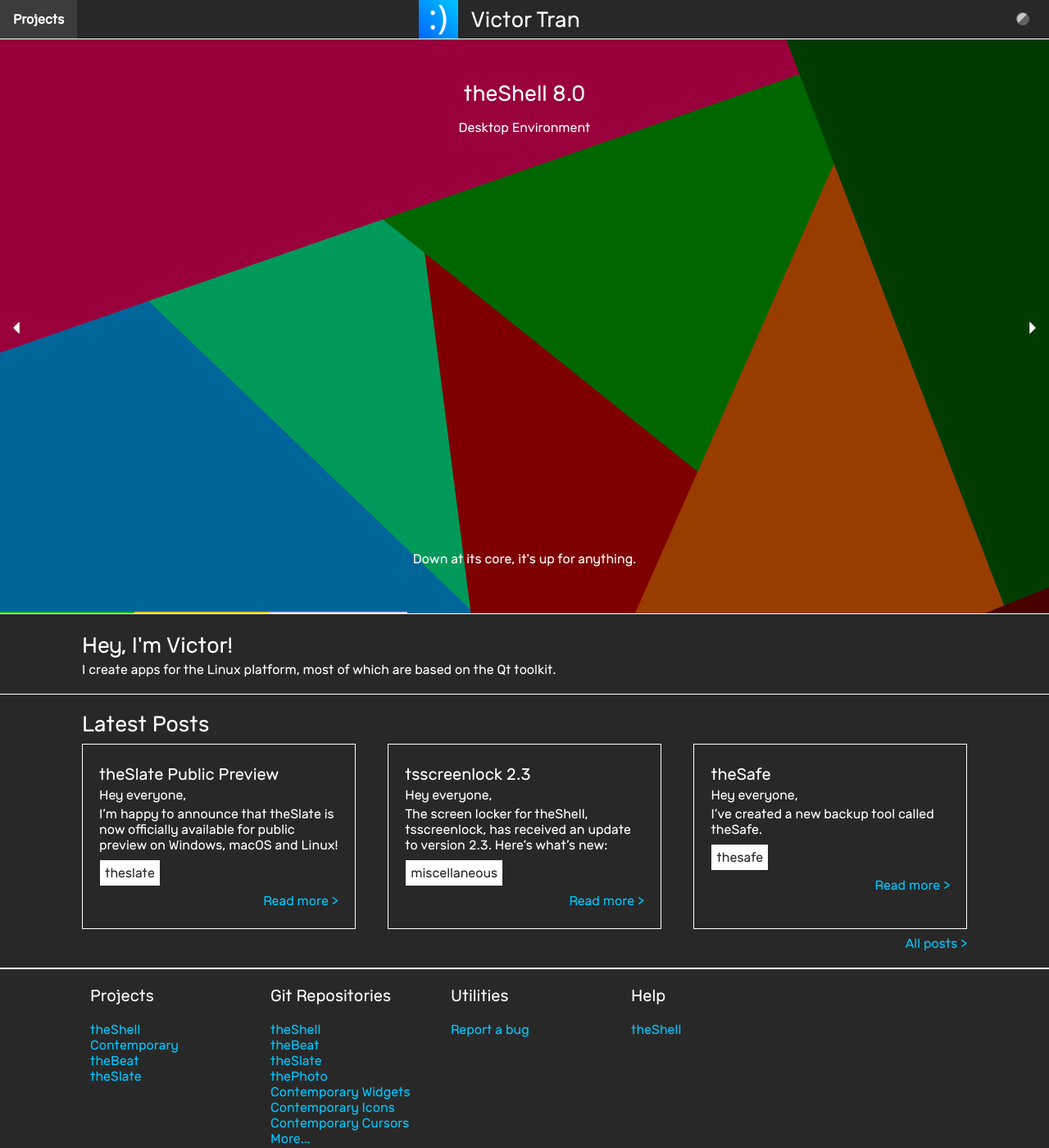
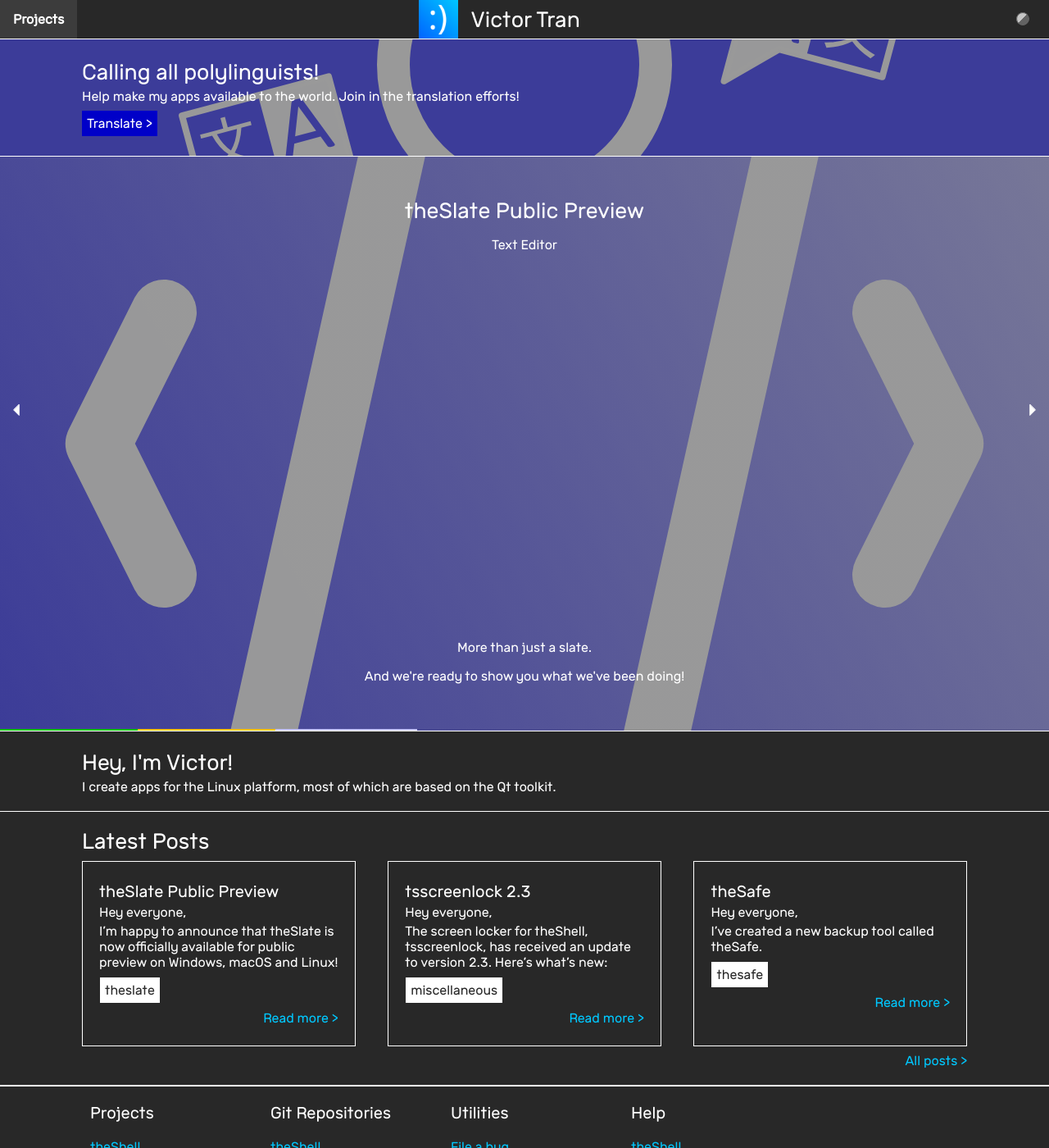
Before and after one commit to vicr123/vicr123.github.io-old, a Jekyll site: the page built from index.html, in a window 1280 px wide and 1400 px high. Shown: the whole window at 82% size. Built offline with Jekyll 4.4.1, drawn with Linux system fonts in a browser that asks for light colours; the list of posts is cut into pages by our own code; some of the changed text lies outside the part shown; grey boxes are pictures that could not be loaded.

Commit message:
Add translation notification

```diff
--- a/_includes/footer.html
+++ b/_includes/footer.html
@@ -79,7 +79,8 @@
         </div>
         <div class="footerGroup">
             <p class="footerGroupTitle">Utilities</p>
-            <a class="footerGroupLink" href="https://bugs.vicr123.com/">Report a bug</a>
+            <a class="footerGroupLink" href="https://bugs.vicr123.com/">File a bug</a>
+            <a class="footerGroupLink" href="https://translate.vicr123.com/">Translate projects</a>
         </div>
         <div class="footerGroup">
             <p class="footerGroupTitle">Help</p>
--- a/index.html
+++ b/index.html
@@ -88,7 +88,7 @@
                     height: 100px;
                     width: 40px;
                     padding: 0px;
-                    top: 350px;
+                    top: 450px;
 
                     background-position: center;
                     background-repeat: no-repeat;
@@ -192,6 +192,15 @@
                     display: inline-block;
                 }
 
+                div.translate {
+                    padding-top: 20px;
+                    padding-bottom: 20px;
+                    padding-left: 100px;
+                    padding-right: 100px;
+
+                    background: linear-gradient(rgba(0, 0, 0, 0.4), rgba(0, 0, 0, 0.4)), url(/images/translatesplash.svg) no-repeat center center/cover;
+                }
+
                 @media (max-width: 600px) {
                     div.releaseAdvertisment {
                         padding-left: 10px;
@@ -210,10 +219,25 @@
             </style>
             {% include header.html %}
 
+            <div class="content translate">
+                <h1>Calling all polylinguists!</h1>
+                <p>Help make my apps available to the world. Join in the translation efforts!</p>
+                <a href="https://translate.vicr123.com/" class="button">Translate &gt;</a>
+            </div>
             <div class="carouselBack" onclick="decrementCarousel();"></div>
             <div class="carouselForward" onclick="incrementCarousel();"></div>
             <div class="carousel">
-                <div class="theslate carouselElement active">
+                <div class="theshell carouselElement active">
+                    <div><h1>theShell 8.0</h1><p>Desktop Environment</p></div>
+                    <div class="carouselLower">
+                        <p>Down at its core, it's up for anything.</p>
+                        <div class="carouselButtons">
+                            <a href="./theshell/" class="button">Learn More</a>
+                            <a href="https://www.github.com/vicr123/theshell" class="button">See the code</a>
+                        </div>
+                    </div>
+                </div>
+                <div class="theslate carouselElement">
                     <div><h1>theSlate Public Preview</h1><p>Text Editor</p></div>
                     <div class="carouselLower">
                         <p>More than just a slate.</p>
@@ -221,16 +245,6 @@
                         <div class="carouselButtons">
                             <a href="./theslate/" class="button">Learn More</a>
                             <a href="https://www.github.com/vicr123/theslate" class="button">See the code</a>
-                        </div>
-                    </div>
-                </div>
-                <div class="theshell carouselElement">
-                    <div><h1>theShell 8.0</h1><p>Desktop Environment</p></div>
-                    <div class="carouselLower">
-                        <p>Down at its core, it's up for anything.</p>
-                        <div class="carouselButtons">
-                            <a href="./theshell/" class="button">Learn More</a>
-                            <a href="https://www.github.com/vicr123/theshell" class="button">See the code</a>
                         </div>
                     </div>
                 </div>
```
Also changed, not shown: theshell/index.html (+10 -0 lines), images/translatesplash.svg (added).
